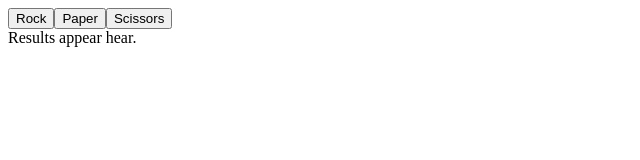
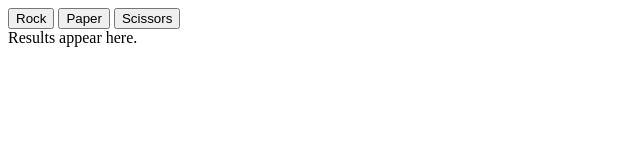
Before and after one commit to a-hr-nikolov/rock-paper-scissors, a plain HTML site: page index.html in a window 1280 px wide. Shown: the full height of the page, 0-640 px from the left. Drawn offline with Linux system fonts and the light colour scheme.

Commit message:
Refactor JS nodes as HTML tags for cleaner code

```diff
--- a/index.html
+++ b/index.html
@@ -8,6 +8,12 @@
     <title>Document</title>
   </head>
   <body>
-    <div id="container"></div>
+    <div id="container">
+      <button class="choice" value="rock">Rock</button>
+      <button class="choice" value="paper">Paper</button>
+      <button class="choice" value="scissors">Scissors</button>
+    </div>
+    <div id="result">Results appear here.</div>
+    <div id="score"></div>
   </body>
 </html>
--- a/js/script.js
+++ b/js/script.js
@@ -16,8 +16,8 @@ function playRockPaperScissors(event) {
   let result;
   if (playerChoice === computerChoice) {
     result = "It's a DRAW!";
-    return (resultDiv.textContent = result);
-  }
+    return (document.querySelector('#result').textContent = result);
+  } else
     switch (playerChoice) {
       case 'rock':
         if (computerChoice === 'paper') result = 'You lose! Paper beats Rock!';
@@ -30,34 +30,23 @@ function playRockPaperScissors(event) {
           result = 'You lose! Scissors beats Paper!';
         break;
       case 'scissors':
-      if (computerChoice === 'rock') result = 'You lose! Rock beats Scissors!';
-      if (computerChoice === 'paper') result = 'You win! Scissors beats Paper!';
+        if (computerChoice === 'rock')
+          result = 'You lose! Rock beats Scissors!';
+        if (computerChoice === 'paper')
+          result = 'You win! Scissors beats Paper!';
         break;
       default:
         result = 'Not a valid choice, you lose!';
     }
-  return (resultDiv.textContent = result);
+  return (document.querySelector('#result').textContent = result);
 }
 
-const rockButton = document.createElement('button');
-const paperButton = document.createElement('button');
-const scissorsButton = document.createElement('button');
-const container = document.querySelector('#container');
-const resultDiv = document.createElement('div');
+function keepScore() {}
 
-rockButton.textContent = 'Rock';
-paperButton.textContent = 'Paper';
-scissorsButton.textContent = 'Scissors';
-resultDiv.textContent = 'Results appear hear.';
-
-container.appendChild(rockButton);
-container.appendChild(paperButton);
-container.appendChild(scissorsButton);
-container.appendChild(resultDiv);
-
-rockButton.addEventListener('click', playRockPaperScissors);
-paperButton.addEventListener('click', playRockPaperScissors);
-scissorsButton.addEventListener('click', playRockPaperScissors);
+const buttonsRPS = document.querySelectorAll('.choice');
+buttonsRPS.forEach(button =>
+  button.addEventListener('click', playRockPaperScissors)
+);
 
 // function playRPSBestOfFive() {
 //   let winnerTrack = 0;
```
Lines whose indentation alone changed are shown as unchanged.
